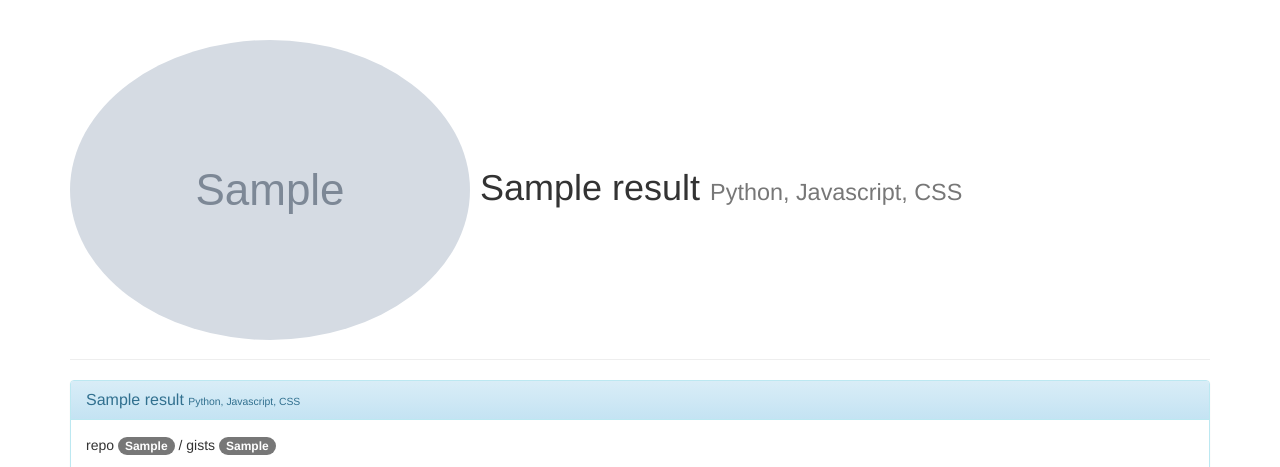
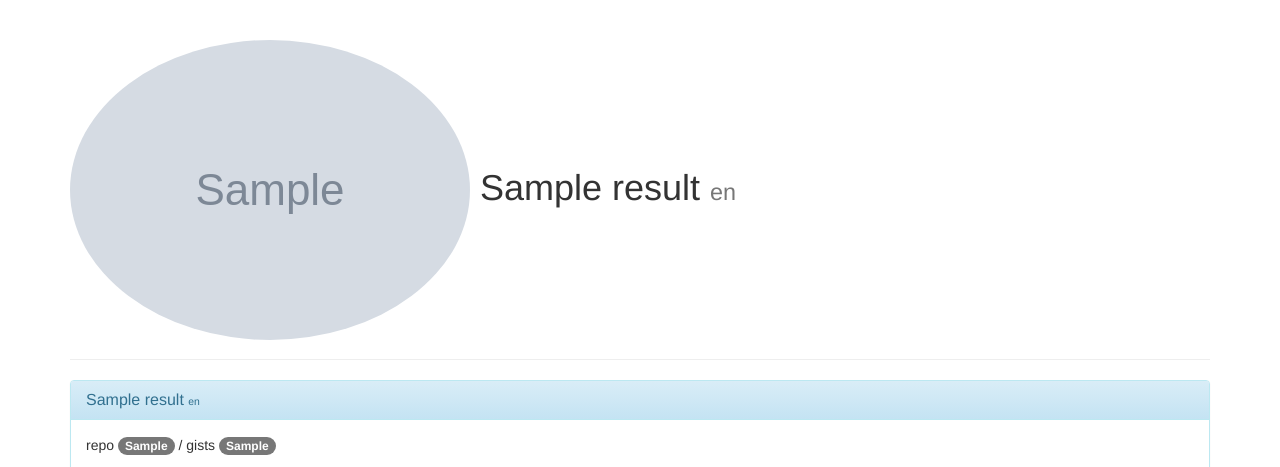
Before and after one commit to toomore/github_api, a Flask app: template templates/user.html in a window 1280 px wide. Shown: the top 467 px of the page. Run offline with Flask 2, Linux system fonts and the light colour scheme; the template is opened without the code that fills it: most values are stand-ins (such as "Sample title", 1, 10 or a date in 2020); grey boxes marked "Sample" are stand-in pictures; some libraries are stand-ins or nearby versions.

Commit message:
Add `language` into user page.

```diff
--- a/app.py
+++ b/app.py
@@ -41,6 +41,7 @@ def user():
         github_api = GithubAPI(setting.CLIENT_ID, setting.CLIENT_SECRET,
                 session['token'])
         result = github_api.get_api('/user')
+        result['language'] = ', '.join([i for i, value in github_api.get_user_language(result['login']).most_common()])
         return render_template('user.html', result=result)
     else:
         result = u'Please Login!'
--- a/templates/user.html
+++ b/templates/user.html
@@ -3,11 +3,11 @@
 {% block content %}
 <div class="page-header">
     <h1><img class="img-circle" src="{{result['avatar_url']}}">
-        {{result['name']}} <small>Python, Javascript, CSS</small></h1>
+        {{result['name']}} <small>{{result['language']}}</small></h1>
 </div>
 <div class="panel panel-info">
     <div class="panel-heading">
-        <h1 class="panel-title">{{result['name']}} <small>Python, Javascript, CSS</small></h1>
+        <h1 class="panel-title">{{result['name']}} <small>{{result['language']}}</small></h1>
     </div>
     <div class="panel-body">
         <p>
```
